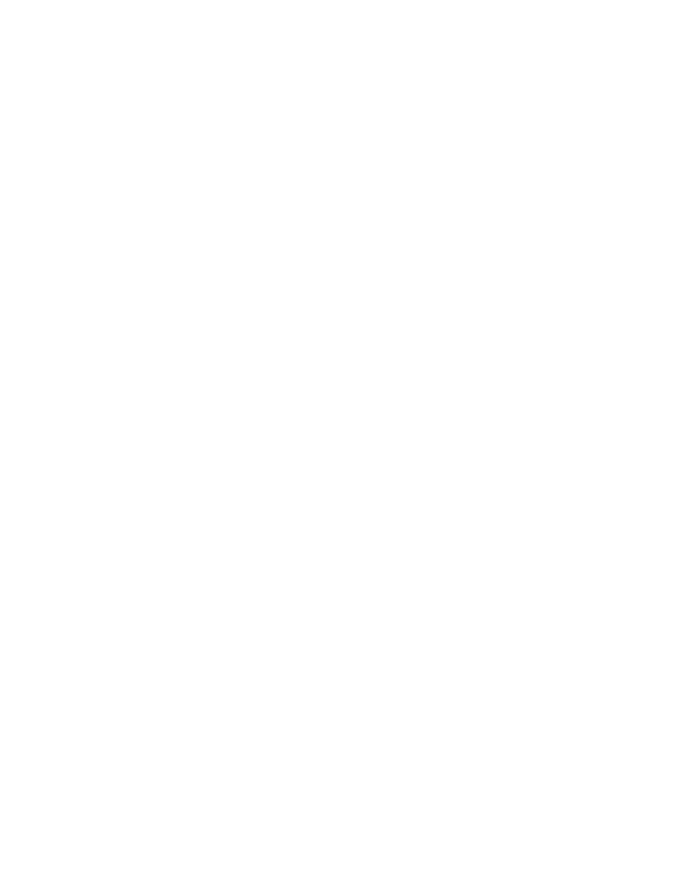
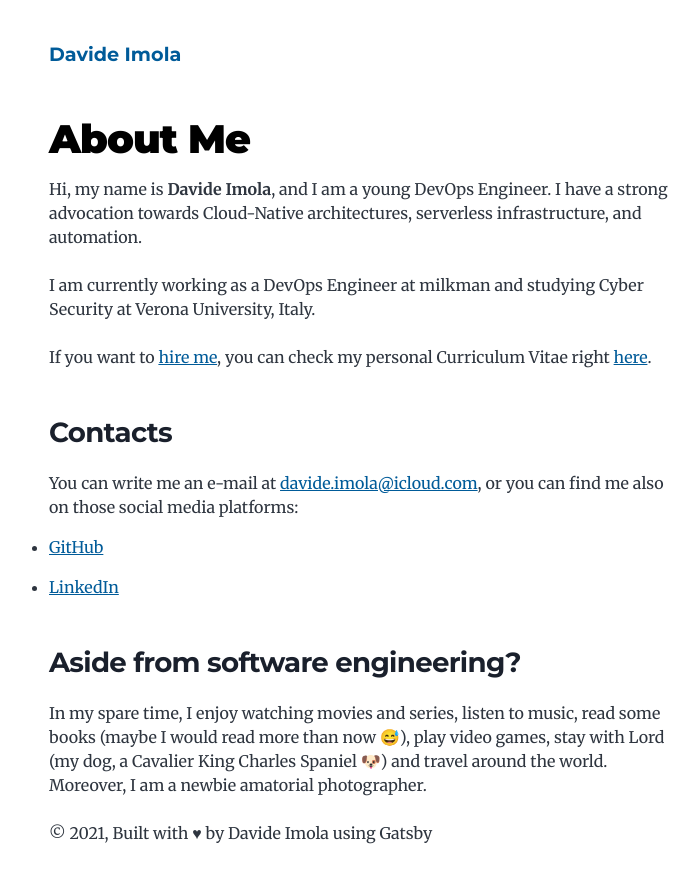
Before and after one commit to davideimola/davideimola.com, a Gatsby site: page /about-me in a window 1280 px wide. Before the commit this address had no page. Shown: the whole page, without its empty margins (275-974 px from the left). Before the commit the page ends 800 px from the top, so only its background shows below. Built offline with nearby package versions, Linux system fonts and the light colour scheme; Gatsby itself is replaced by a stand-in of ours.

Commit message:
Add About Me page

```diff
--- a/src/components/bio.js
+++ b/src/components/bio.js
@@ -6,8 +6,9 @@
  */
 
 import React from "react"
-import { useStaticQuery, graphql } from "gatsby"
+import { useStaticQuery, graphql, Link } from "gatsby"
 import Image from "gatsby-image"
+
 
 const Bio = () => {
   const data = useStaticQuery(graphql`
@@ -53,7 +54,7 @@ const Bio = () => {
       )}
       {author?.name && (
         <p>
-          Written by <strong>{author.name}</strong> {author?.summary || null}
+          Written by <strong>{author.name}</strong> {author?.summary || null} <Link to='/about-me'>For more information about me...</Link>
         </p>
       )}
     </div>
--- /dev/null
+++ b/src/pages/about-me.tsx
@@ -0,0 +1,54 @@
+import React from 'react'
+import { graphql, Link } from "gatsby"
+
+import Layout from '../components/layout'
+import SEO from '../components/seo'
+import Comments from "../components/comments"
+
+const AboutMe = ({data}) => {
+  const siteTitle = data.site.siteMetadata?.title || `Davide Imola's Blog`
+
+  return (
+    <Layout location={location} title={siteTitle}>
+      <SEO title="About Me" />
+      <article
+        className="blog-post"
+        itemScope
+        itemType="http://schema.org/Article"
+      >
+        <header>
+          <h1 itemProp="headline">About Me</h1>
+        </header>
+        <section itemProp="articleBody">
+          Hi, my name is <strong>Davide Imola</strong>, and I am a young DevOps Engineer. I have a strong advocation towards Cloud-Native architectures, serverless infrastructure, and automation.
+          <br/><br/>
+          I am currently working as a DevOps Engineer at milkman and studying Cyber Security at Verona University, Italy.
+          <br/><br/>
+          If you want to <a href="https://www.linkedin.com/in/davideimola/">hire me</a>, you can check my personal Curriculum Vitae right <a href="https://drive.google.com/file/d/18uQCSMX1ERhVoOK-o2z8VDJ5DSGv0IEE/view?usp=sharing">here</a>.
+
+          <h3>Contacts</h3>
+          You can write me an e-mail at <a href="mailto:davide.imola@icloud.com">davide.imola@icloud.com</a>, or you can find me also on those social media platforms:
+          <ul>
+            <li><a href="https://github.com/davideimola">GitHub</a></li>
+            <li><a href="https://linkedin.com/in/davideimola">LinkedIn</a></li>
+          </ul>
+
+          <h3>Aside from software engineering?</h3>
+          In my spare time, I enjoy watching movies and series, listen to music, read some books (maybe I would read more than now 😅), play video games, stay with Lord (my dog, a Cavalier King Charles Spaniel 🐶) and travel around the world. Moreover, I am a newbie amatorial photographer.
+        </section>
+      </article>
+    </Layout>
+  )
+}
+
+export default AboutMe
+
+export const pageQuery = graphql`
+  query {
+    site {
+      siteMetadata {
+        title
+      }
+    }
+  }
+`
```
